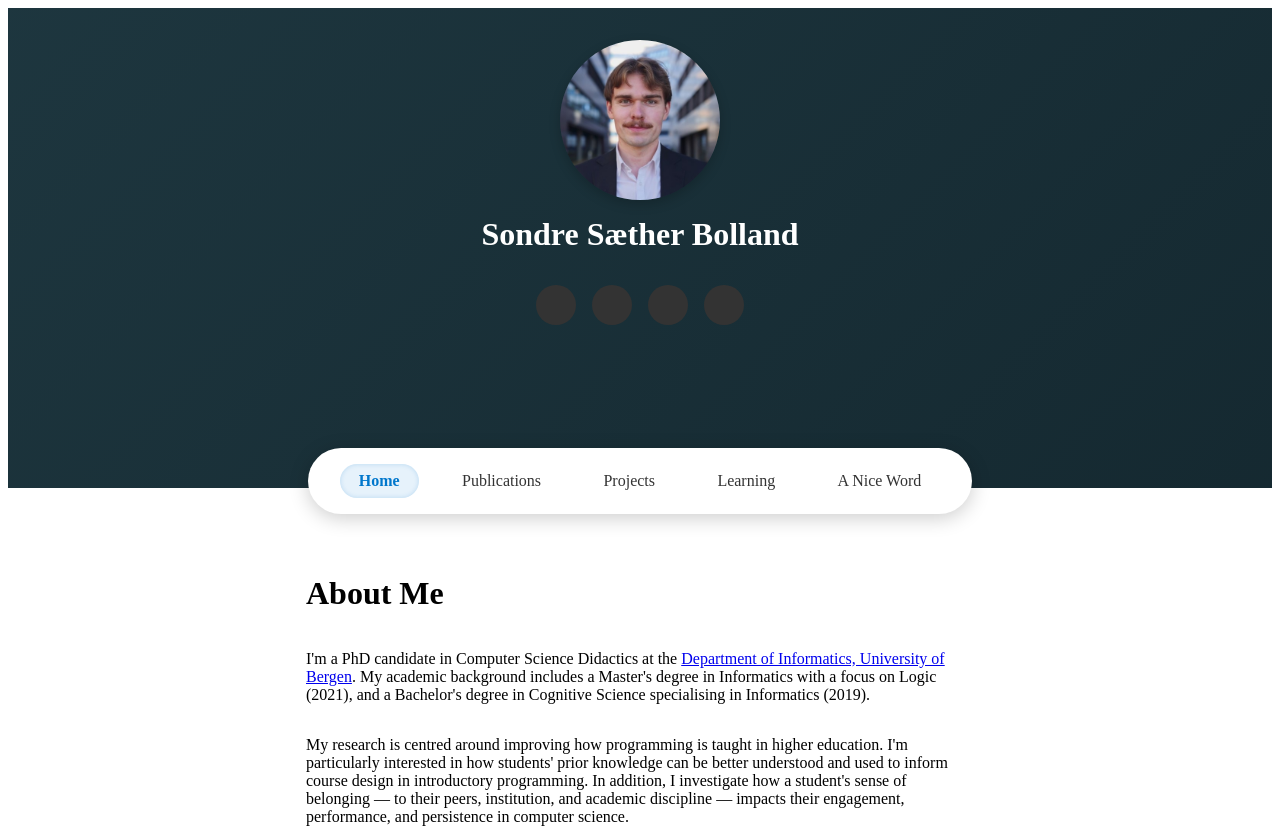
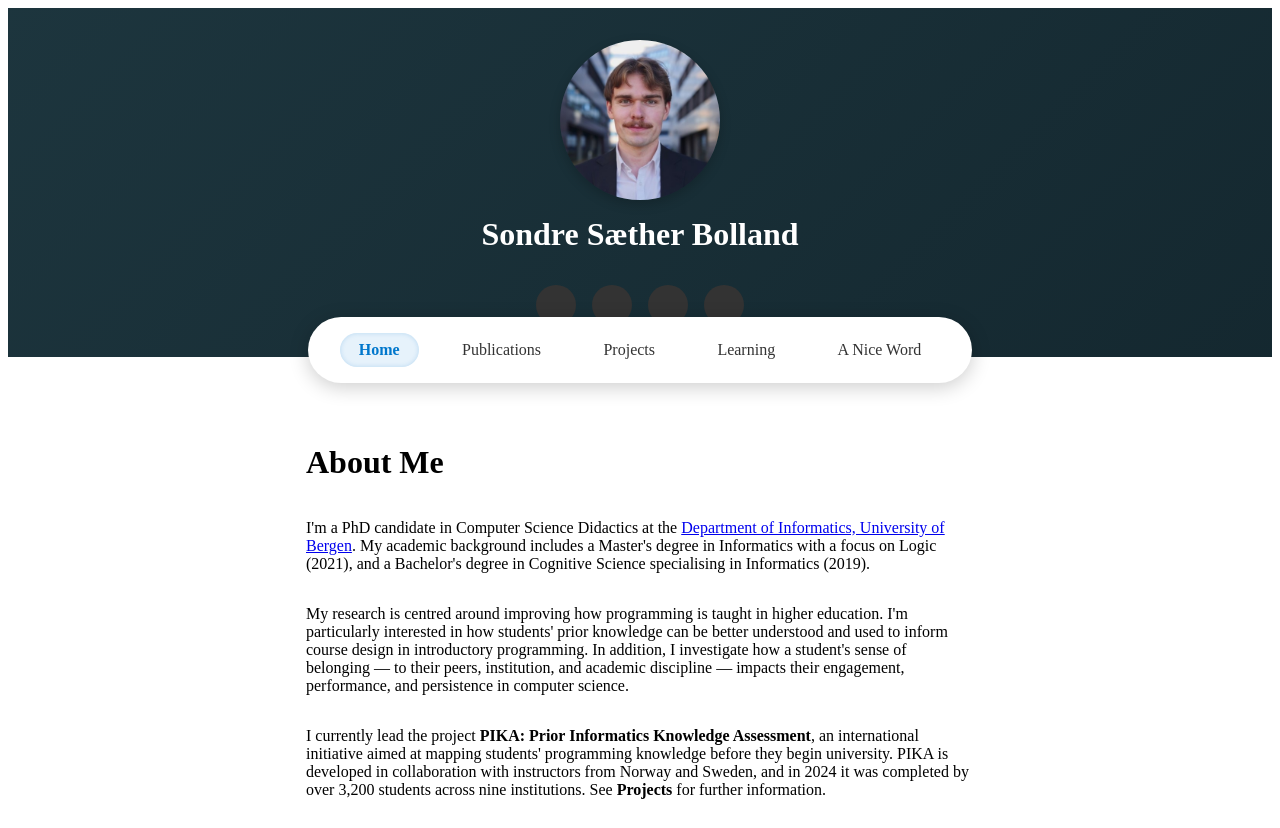
Before and after one commit to SondreBolland/personal_website, a React app in the folder frontend/: page / in a window 1280 px wide. Shown: the top 828 px of the page. Built offline with nearby package versions, Linux system fonts and the light colour scheme; the HTML template or start-up script is replaced by a standard one.

Commit message:
Adjustable top pane

```diff
--- a/frontend/src/components/TopPane.css
+++ b/frontend/src/components/TopPane.css
@@ -1,5 +1,6 @@
 .top-pane {
-  height: 60vh; /* 70% of viewport height */
+  min-height: 300px;          /* Ensures it doesn't get too short on mobile */
+  max-height: 400px;          /* Caps the height on large screens */
   width: 100%;
   display: flex;
   flex-direction: column;
@@ -11,6 +12,7 @@
   background-size: 400% 400%;
   animation: gradientAnimation 10s ease infinite;
 }
+
 
 .top-pane-content {
   display: flex;
```
